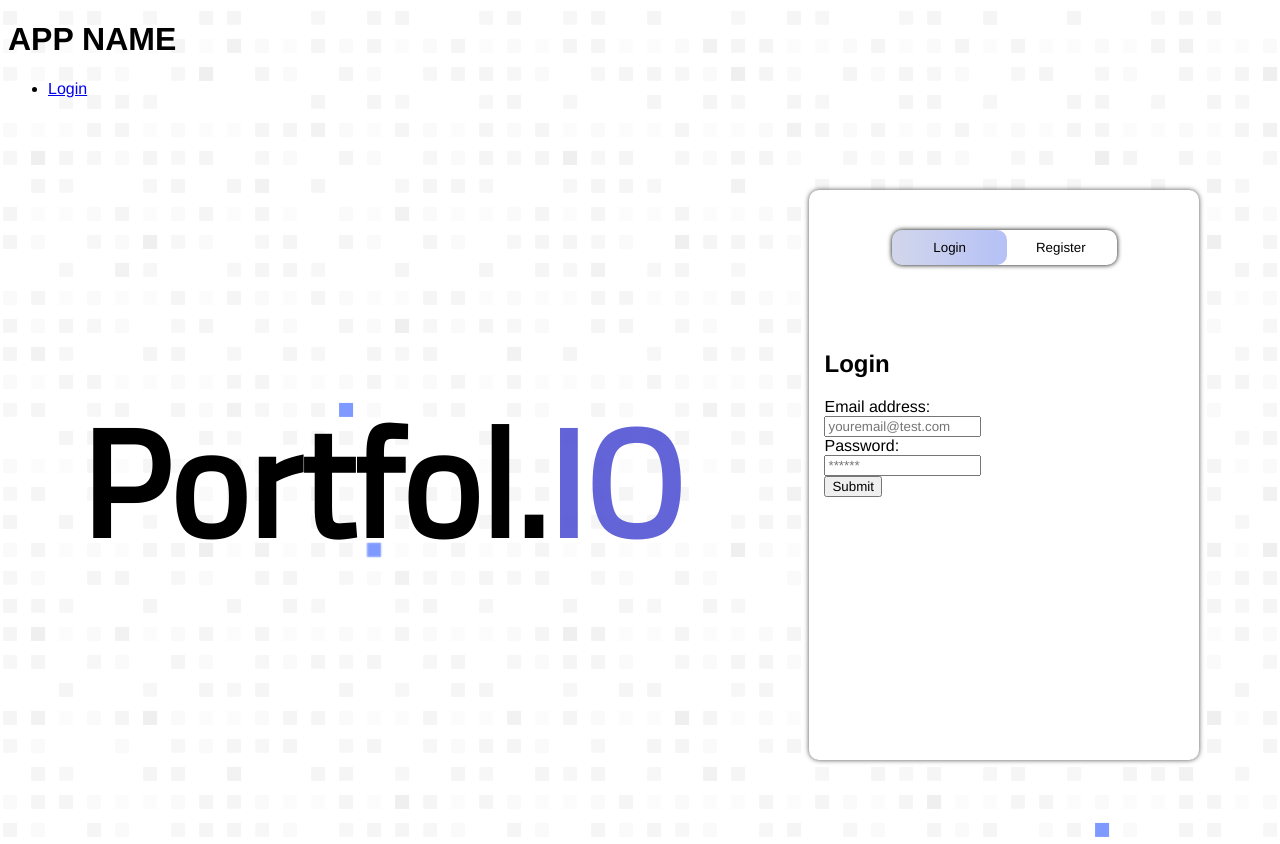
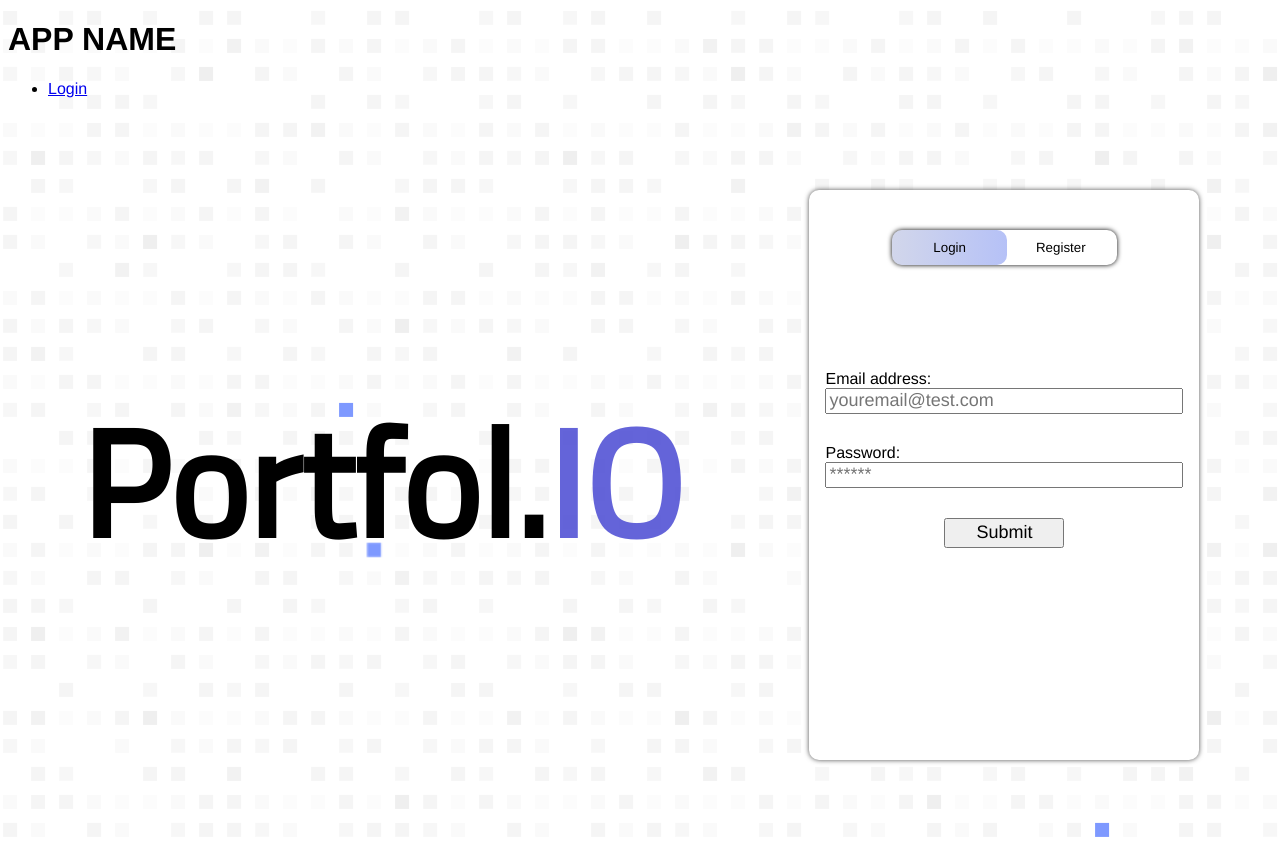
Before and after one commit to dcast0607/Portfol.io, a React (Create React App) app in the folder client/: page /login in a window 1280 px wide. Built offline with nearby package versions, Linux system fonts and the light colour scheme.

Commit message:
updated CSS for login

```diff
--- a/client/src/pages/Login.css
+++ b/client/src/pages/Login.css
@@ -1,6 +1,12 @@
 @font-face {
   font-family: "Titilium";
   src: url(../components/Titilium.ttf);
+}
+
+input {
+  width: 350px;
+  height: 20px;
+  font-size: 18px;
 }
 
 .portfol {
@@ -82,7 +88,10 @@
 }
 
 #userlogin {
-  margin-left: 10px;
+  margin-left: 80px;
+  flex-direction: column;
+  display: flex;
+  align-items: center;
 }
 
 #btn {
@@ -96,8 +105,15 @@
   transition: 0.5s;
 }
 
+.space-between {
+  margin-bottom: 30px;
+}
+
 #register {
-  margin-left: 250px;
+  margin-left: 290px;
+  flex-direction: column;
+  display: flex;
+  align-items: center;
 }
 
 .toggle-btn {
@@ -108,3 +124,9 @@
   outline: none;
   position: relative;
 }
+
+.bottomButton {
+  width: 120px;
+  height: 30px;
+  font-size: 18px;
+}
--- a/client/src/pages/Login.js
+++ b/client/src/pages/Login.js
@@ -78,7 +78,7 @@ const Login = () => {
         <div className="inputForms" style={transitionProperties}>
           <div className="container">
             <form onSubmit={handleFormSubmit} id="userlogin">
-              <h2>Login</h2>
+              <h2 className='center'></h2>
               <div className="flex-row space-between my-2">
                 <label htmlFor="email">Email address:</label>
                 <input
@@ -104,14 +104,14 @@ const Login = () => {
                     <p className="error-text">The provided credentials are incorrect</p>
                   </div>
                 ) : null}
-              <div className="flex-row flex-end">
-                <button type="submit">Submit</button>
+              <div className="flex-row flex-end space-between">
+                <button className="bottomButton" type="submit">Submit</button>
               </div>
             </form>
           </div>
           <div className="container">
               <form onSubmit={handleSignSubmit} id="register">
-              <h2>Signup</h2>
+              <h2></h2>
                 <div className="flex-row space-between my-2">
                   <label htmlFor="username">Username:</label>
                   <input
@@ -142,8 +142,8 @@ const Login = () => {
                     onChange={handleSignChange}
                   />
                 </div>
-                <div className="flex-row flex-end">
-                  <button type="submit">Register</button>
+                <div className="flex-row flex-end space-between">
+                  <button className="bottomButton" type="submit">Register</button>
                 </div>
               </form>
             </div>
```
